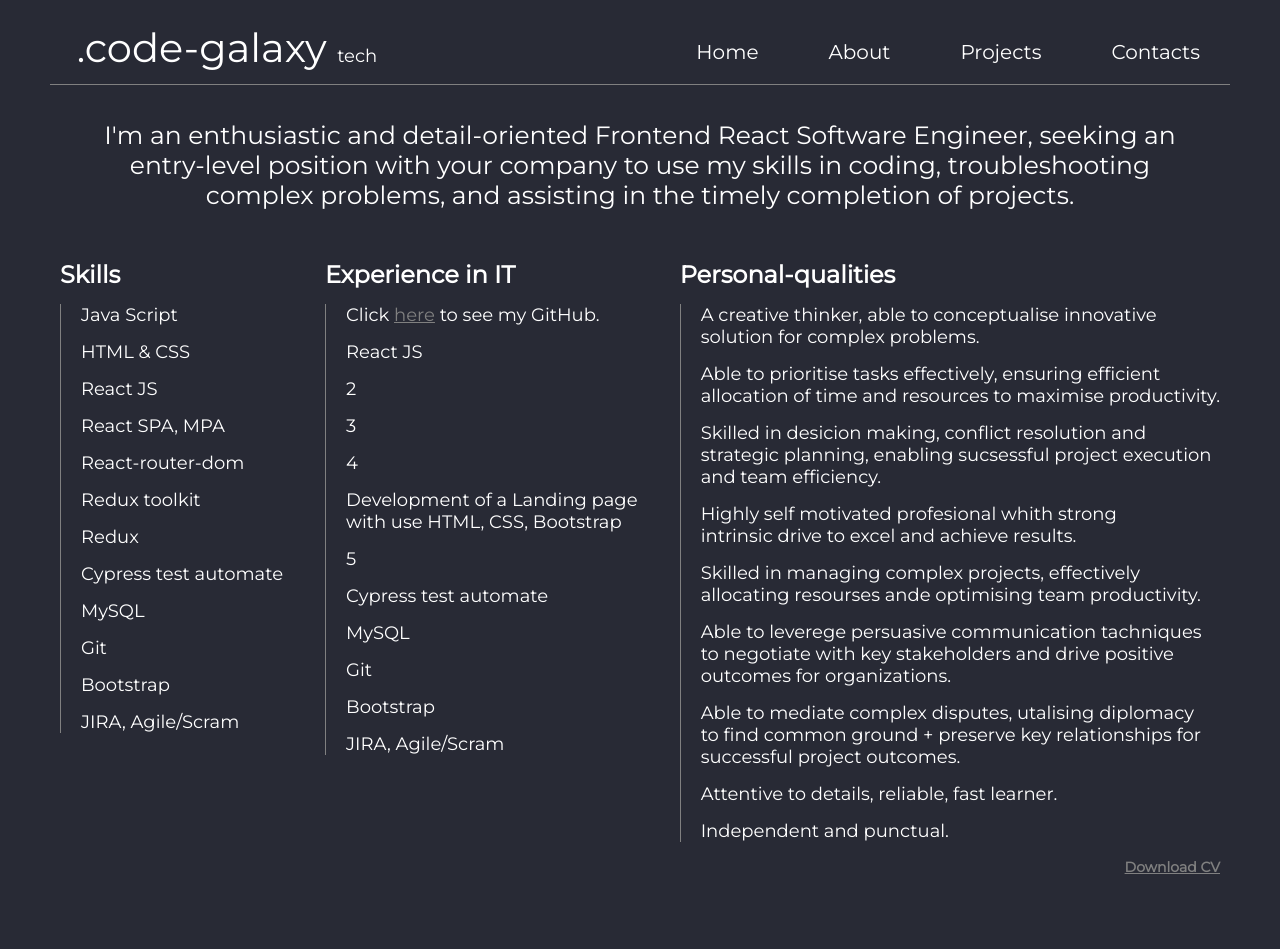
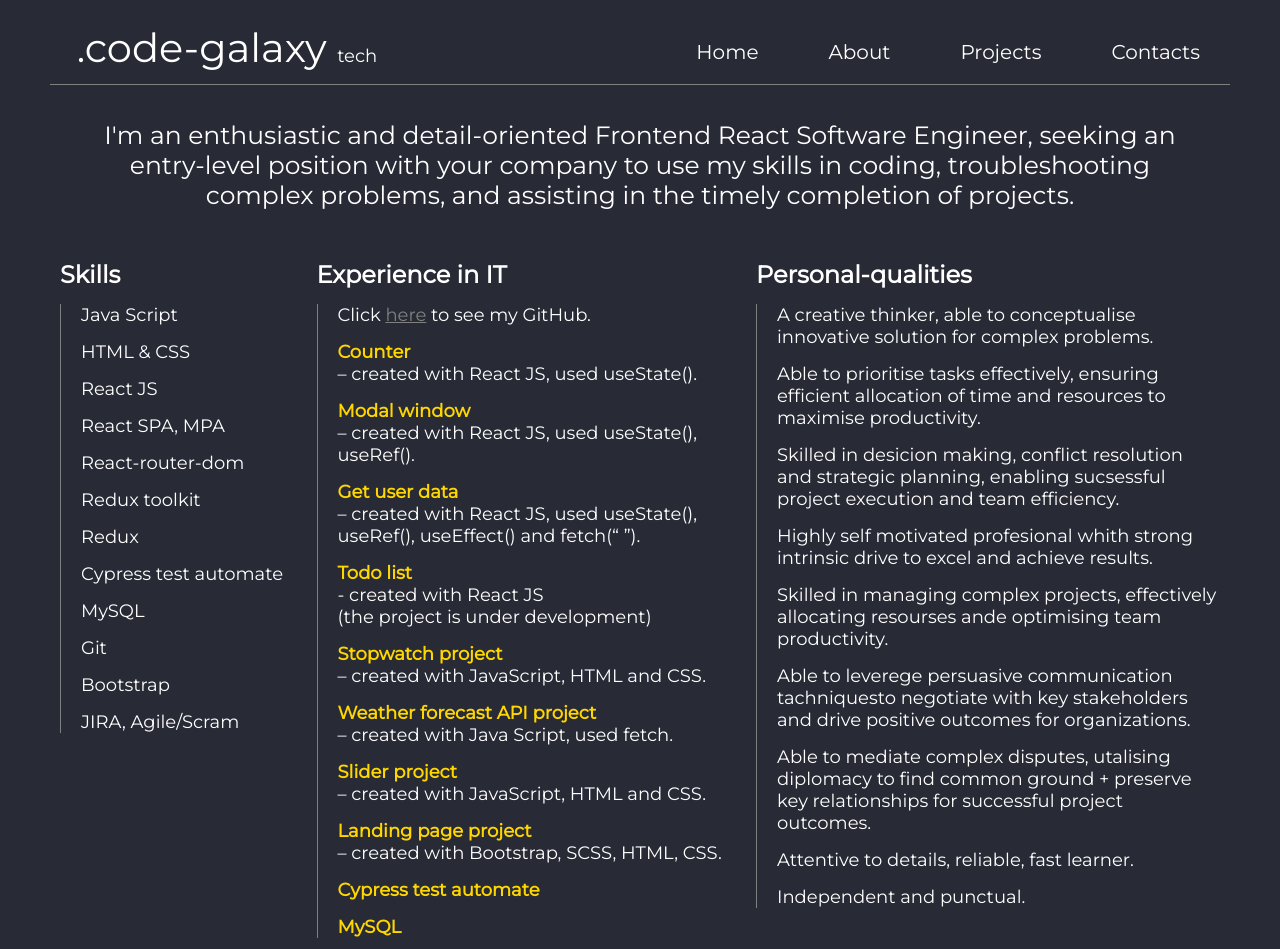
Before and after one commit to code-galaxy/react-site, a React (Create React App) app: page /about in a window 1280 px wide. Shown: the top 949 px of the page. Built offline with nearby package versions, Linux system fonts and the light colour scheme.

Commit message:
edited information About

```diff
--- a/src/About/About.css
+++ b/src/About/About.css
@@ -19,8 +19,18 @@
    color: gray;
    text-decoration: underline;
 }
-
-
+.about-experience li h4, .about-experience li h4 a {
+color: gold;
+}
+.about-experience li h4 a:hover {
+   text-decoration: underline;
+   }
+.about-experience {
+      width: 35%;
+   }
+.personal-qualities{
+   width: 40%;
+}
 .about-certificate {
    display: flex;
    flex-direction: column;
@@ -70,7 +80,8 @@
 
 .about-link-cv a {
    text-decoration: underline;
-   color: gray;
+   color: lightgray;
    font-weight: 800;
-   font-size: 14px;
+   font-size: 16px;
+   letter-spacing: 1.5px;
 }
--- a/src/About/About.js
+++ b/src/About/About.js
@@ -4,6 +4,8 @@ import certificateJS from "./images/Certificate-JS.png";
 import certificateJsFunc from "./images/Certificate-JS-Function.png";
 import certificateJSArray from "./images/Certificate-JS-Array-Methods.png";
 import certificateReactJS from "./images/Certificate-ReactJS.png";
+import { Link } from 'react-router-dom';
+
 
 export default function About() {
    return (
@@ -32,35 +34,34 @@ export default function About() {
                <h2>Experience in IT</h2>
                <ul>
                   <li>Click <a href="https://github.com/code-galaxy" target="_blanc"><span>here</span></a> to see my GitHub.</li>
-                  <li>React JS</li>
-                  <li>2</li>
-                  <li>3</li>
-                  <li>4</li>
-                  <li>Development of a Landing page <br /> with use HTML, CSS, Bootstrap </li>
-                  <li>5</li>
-                  <li>Cypress test automate</li>
-                  <li>MySQL</li>
-                  <li>Git</li>
-                  <li>Bootstrap</li>
-                  <li>JIRA, Agile/Scram</li>
+                  <li><h4><Link to="/projects">Counter</Link></h4> – created with React JS, used useState().</li>
+                  <li><h4><Link to="/projects">Modal window</Link></h4> – created with React JS, used useState(), useRef().</li>
+                  <li><h4><Link to="/projects">Get user data</Link></h4>– created with React JS, used useState(), <br />useRef(), useEffect() and fetch(“ ”).</li>
+                  <li><h4><Link to="/projects">Todo list</Link></h4> - created with React JS <br />(the project is under development) </li>
+                  <li><h4><a href="https://code-galaxy.github.io/stopwatch.github.io/" target="_blanc">Stopwatch project</a></h4> – created with JavaScript, HTML and  CSS.</li>
+                  <li><h4><a href="https://github.com/code-galaxy/weather-forecast-api-github.io/tree/main" target="_blanc">Weather forecast API project </a></h4>– created with Java Script, used fetch.</li>
+                  <li><h4><a href="https://code-galaxy.github.io/slider-motivation.github.io/" target="_blanc">Slider project</a></h4> – created with JavaScript, HTML and CSS.</li>
+                  <li><h4><a href="https://code-galaxy.github.io/Tourism/">Landing page project</a></h4> – created with Bootstrap, SCSS, HTML, CSS.</li>
+                  <li><h4><a href="https://github.com/code-galaxy/QA-study/tree/main/Cypress%20-%20Automation%20Practice" target="_blanc">Cypress test automate</a></h4></li>
+                  <li><h4><a href="https://github.com/code-galaxy/MySQL" target="_blanc">MySQL</a></h4></li>
                </ul>
             </div>
             <div className="personal-qualities">
                <h2>Personal-qualities</h2>
                <ul>
-                  <li>A creative thinker, able to conceptualise innovative  <br />solution for complex problems.</li>
-                  <li>Able to prioritise tasks effectively, ensuring efficient <br /> allocation of time and resources to maximise productivity.</li>
-                  <li>Skilled in desicion making, conflict resolution and <br /> strategic planning, enabling sucsessful project execution <br /> and team efficiency.</li>
-                  <li>Highly self motivated profesional whith strong <br />intrinsic drive to excel and achieve results.</li>
-                  <li>Skilled in managing complex projects, effectively  <br />allocating resourses ande optimising team productivity.</li>
-                  <li> Able to leverege persuasive communication tachniques<br />to negotiate with key stakeholders and drive positive <br />outcomes for organizations.</li>
-                  <li>Able to mediate complex disputes, utalising diplomacy  <br />to find common ground + preserve key relationships for <br /> successful project outcomes.</li>
+                  <li>A creative thinker, able to conceptualise innovative  solution for complex problems.</li>
+                  <li>Able to prioritise tasks effectively, ensuring efficient allocation of time and resources to maximise productivity.</li>
+                  <li>Skilled in desicion making, conflict resolution and  strategic planning, enabling sucsessful project execution and team efficiency.</li>
+                  <li>Highly self motivated profesional whith strong intrinsic drive to excel and achieve results.</li>
+                  <li>Skilled in managing complex projects, effectively  allocating resourses ande optimising team productivity.</li>
+                  <li> Able to leverege persuasive communication tachniquesto negotiate with key stakeholders and drive positive outcomes for organizations.</li>
+                  <li>Able to mediate complex disputes, utalising diplomacy to find common ground + preserve key relationships for successful project outcomes.</li>
                   <li>Attentive to details, reliable, fast learner.</li>
                   <li>Independent and punctual.</li>
                </ul>
             </div>
          </div>
-         <div className='about-link-cv'><a href="https://drive.google.com/file/d/1-vN6aybL5JkXzeTudpL_JlUc6JTrrcSr/view?usp=drive_link" target='_blanc'>Download CV</a></div>
+         <div className='about-link-cv'><a href="https://drive.google.com/file/d/1-vN6aybL5JkXzeTudpL_JlUc6JTrrcSr/view?usp=drive_link" target='_blanc'>download CV</a></div>
 
          <div className='about-certificate'>
             <h2>CERTIFICATES</h2>
```
Also changed, not shown: 11 other files (tests, documents, lock files or other folders).
